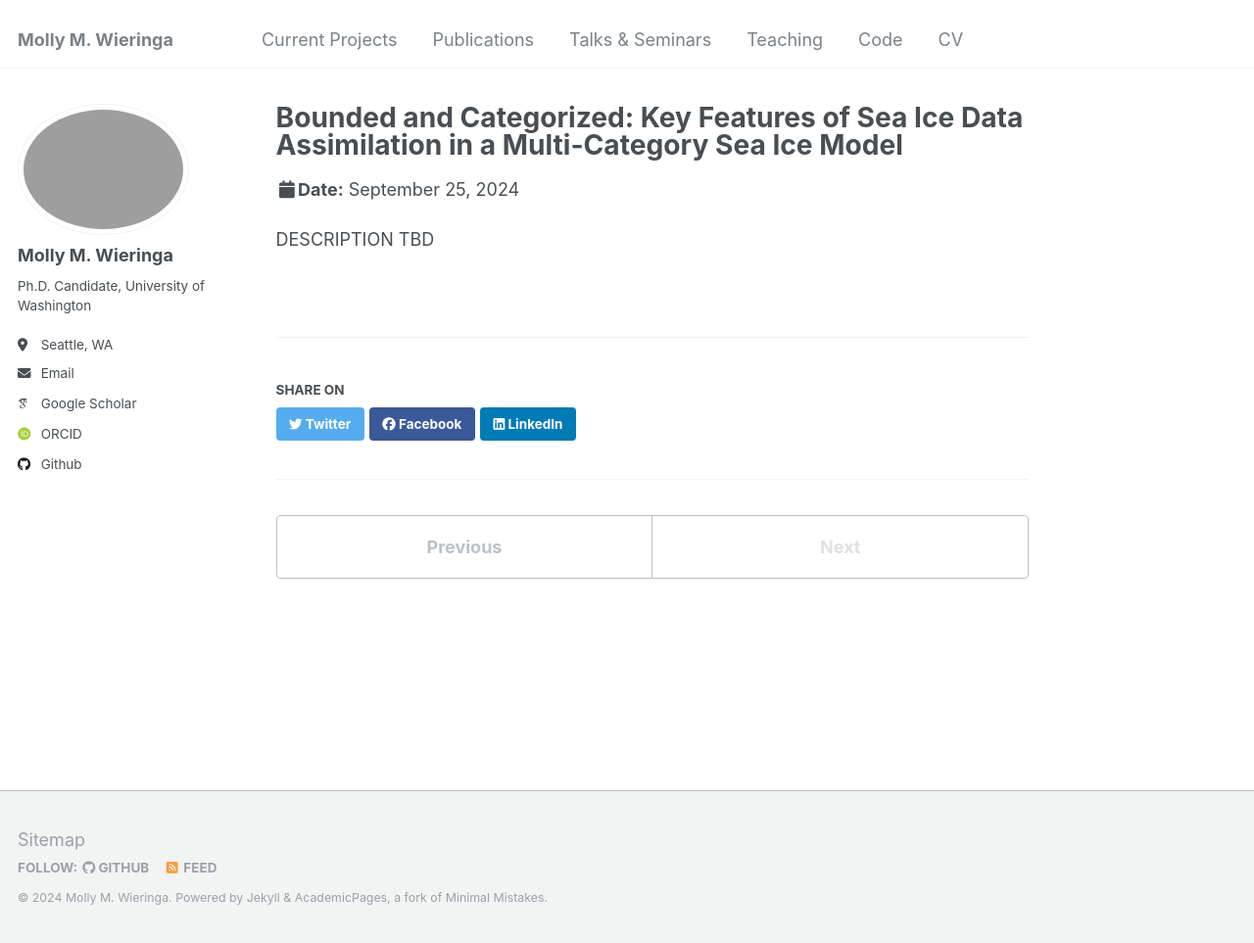
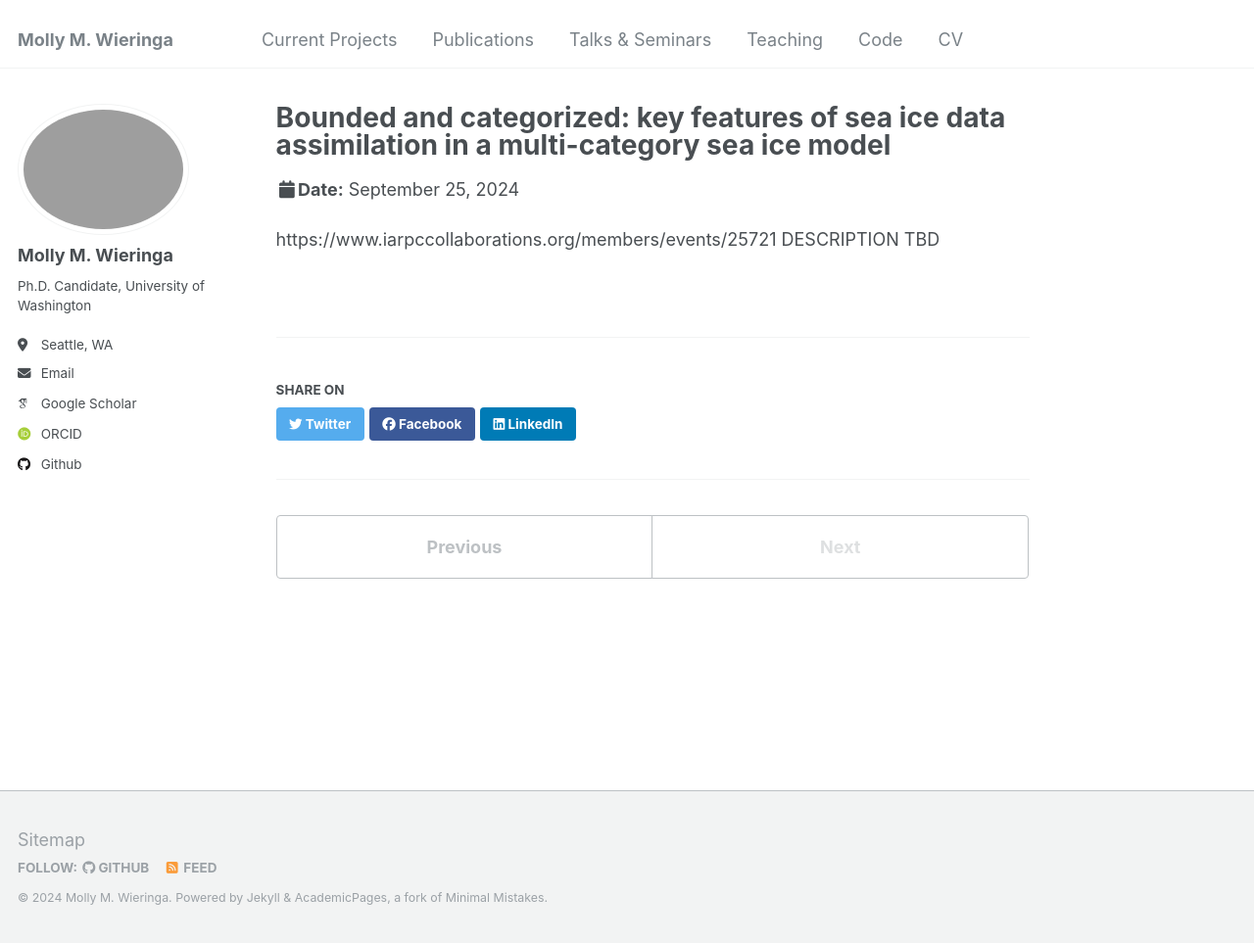
Before and after one commit to mollymwieringa/mollymwieringa.github.io, a Jekyll site: the page built from _talks/2024-09-25-talk-1.md, in a window 1280 px wide and 963 px high. Shown: the whole window at 98% size. Built offline with Jekyll 4.4.1, drawn with Linux system fonts in a browser that asks for light colours; some web fonts are replaced.

Commit message:
update IARPC talk

```diff
--- a/_talks/2024-09-25-talk-1.md
+++ b/_talks/2024-09-25-talk-1.md
@@ -1,5 +1,5 @@
 ---
-title: "Bounded and Categorized: Key Features of Sea Ice Data Assimilation in a Multi-Category Sea Ice Model"
+title: "Bounded and categorized: key features of sea ice data assimilation in a multi-category sea ice model"
 collection: talks
 type: "Talk"
 permalink: /talks/2024-09-25-talk-1
@@ -8,4 +8,5 @@ date: 2024-09-25
 location: "Online"
 ---
 
+https://www.iarpccollaborations.org/members/events/25721
 DESCRIPTION TBD
```
